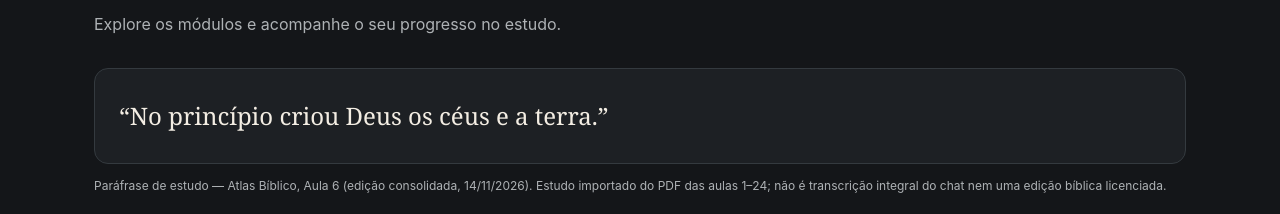
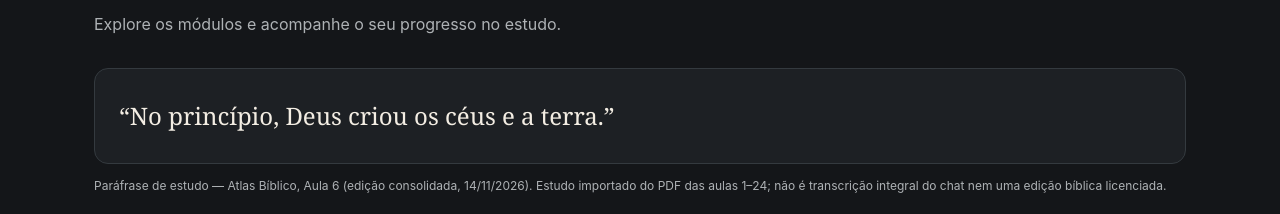
Before and after one commit to ThiagoFerreirared/atlas-biblico, an Astro site: page /livros/genesis/1/1/ in a window 1280 px wide. Shown: the part 279-493 px from the top of the page. Built offline with nearby package versions, Linux system fonts and the light colour scheme; Astro itself is replaced by a stand-in of ours.

Commit message:
fix: usar parafrase documentada do primeiro versiculo

```diff
--- a/src/data/biblia.js
+++ b/src/data/biblia.js
@@ -23,7 +23,7 @@ export const livros = [
 export const amostra = {
   livro: 'Gênesis', capitulo: 1,
   versos: [
-    { numero: 1, texto: 'No princípio criou Deus os céus e a terra.' },
+    { numero: 1, texto: 'No princípio, Deus criou os céus e a terra.' },
     { numero: 2, texto: 'E a terra era sem forma e vazia; e havia trevas sobre a face do abismo; e o Espírito de Deus se movia sobre a face das águas.' },
     { numero: 3, texto: 'E disse Deus: Haja luz. E houve luz.' }
   ],
```
